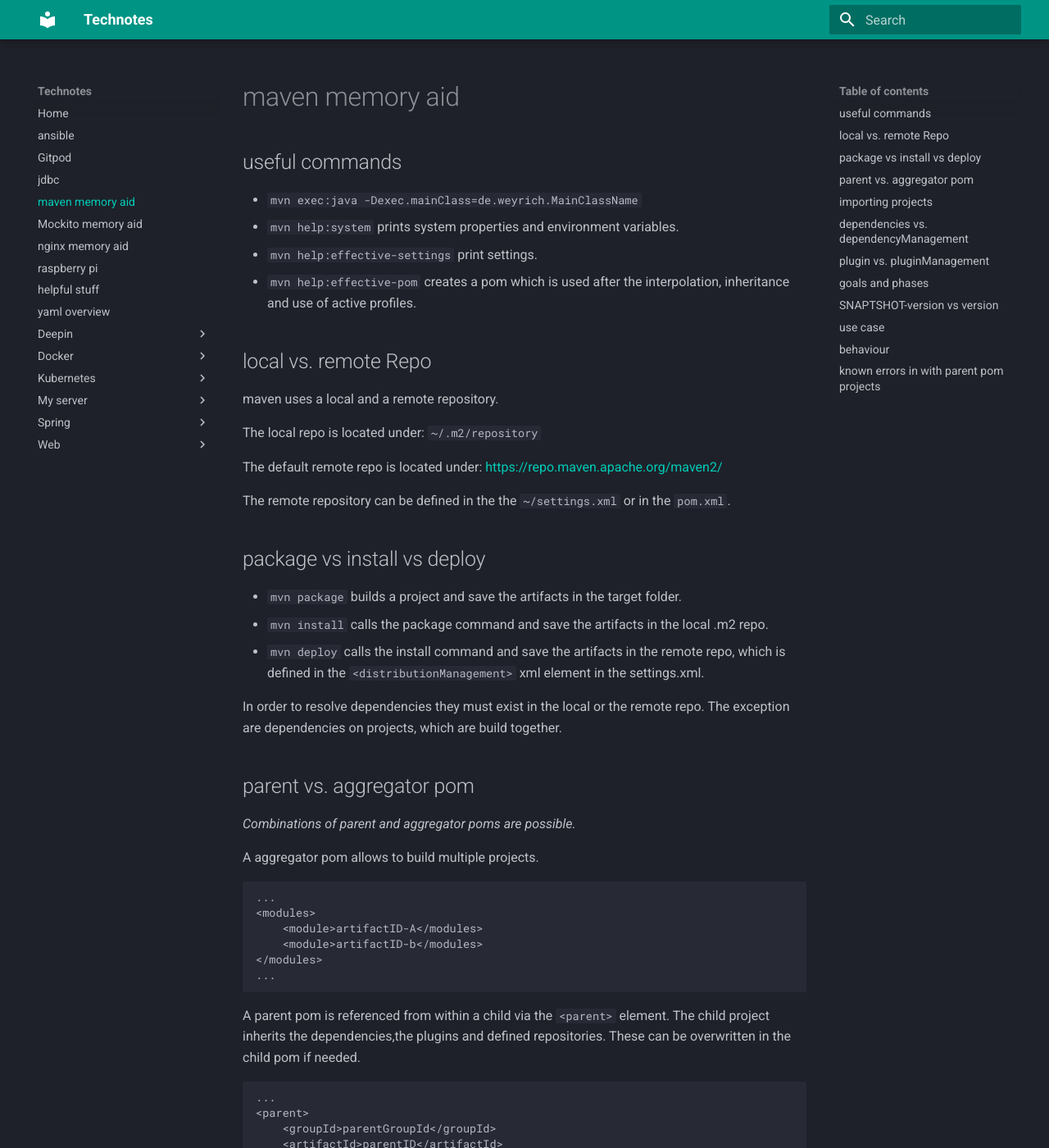
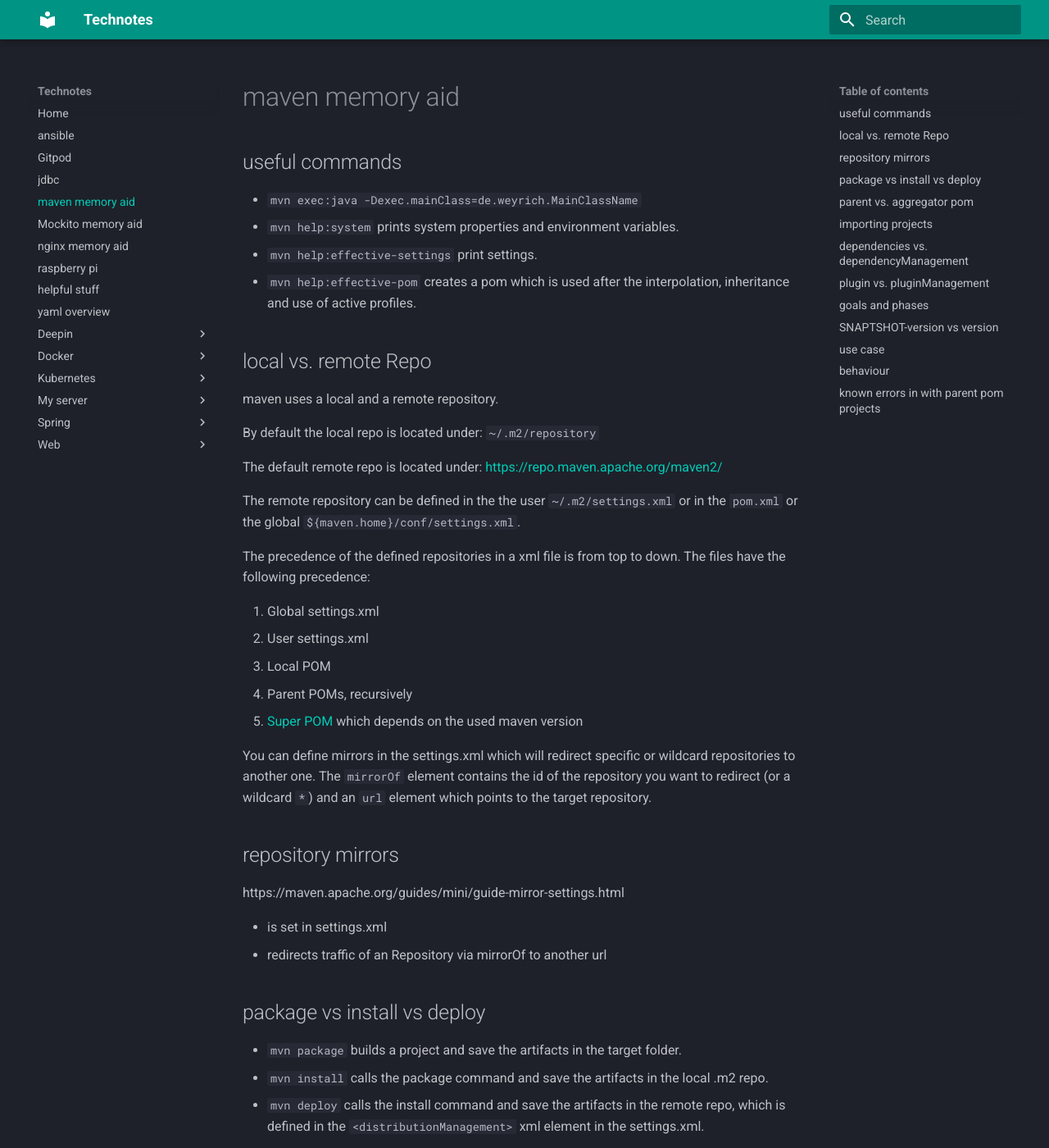
Before and after one commit to organicaudio/useful-code-snippets2, an MkDocs documentation site: the page built from docs/maven-memory-aid.md, in a window 1280 px wide and 1400 px high. Shown: the whole window at 82% size. Built offline with MkDocs 1.6.1 and Material for MkDocs 9.7.7, drawn with Linux system fonts in a browser that asks for light colours.

Commit message:
info on repo precendence

```diff
--- a/docs/maven-memory-aid.md
+++ b/docs/maven-memory-aid.md
@@ -11,12 +11,29 @@
 
 maven uses a local and a remote repository.
 
-The local repo is located under: ``~/.m2/repository``
+By default the local repo is located under: ``~/.m2/repository``
 
 The default remote repo is located under: [https://repo.maven.apache.org/maven2/](https://repo.maven.apache.org/maven2/)
 
-The remote repository can be defined in the the ``~/settings.xml`` or in the ``pom.xml``.
+The remote repository can be defined in the the user ``~/.m2/settings.xml`` or in the ``pom.xml`` or the global `${maven.home}/conf/settings.xml`.
 
+The precedence of the defined repositories in a xml file is from top to down. The files have the following precedence:
+
+1. Global settings.xml
+2. User settings.xml
+3. Local POM
+4. Parent POMs, recursively
+5. [Super POM](https://maven.apache.org/ref/3.6.3/maven-model-builder/super-pom.html) which depends on the used maven version
+
+
+You can define mirrors in the settings.xml which will redirect specific or wildcard repositories to another one. The `mirrorOf` element contains the id of the repository you want to redirect (or a wildcard `*`) and an `url` element which points to the target repository.
+
+## repository mirrors
+
+https://maven.apache.org/guides/mini/guide-mirror-settings.html
+
+- is set in settings.xml
+- redirects traffic of an Repository via mirrorOf to another url
 
 ## package vs install vs deploy
 
```
